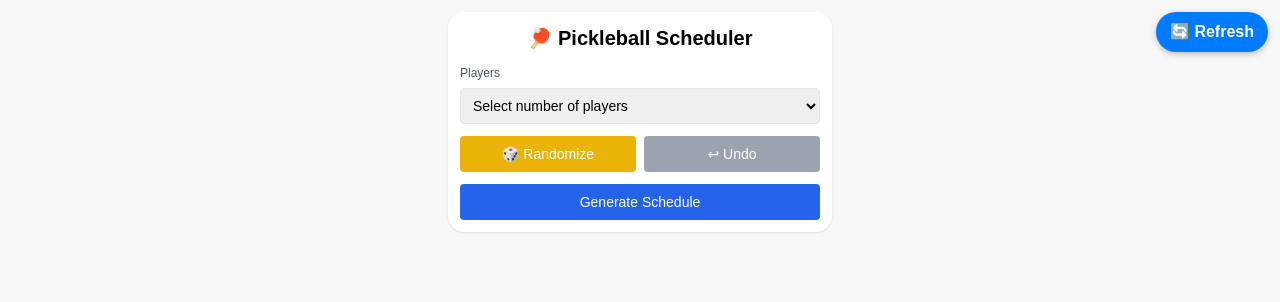
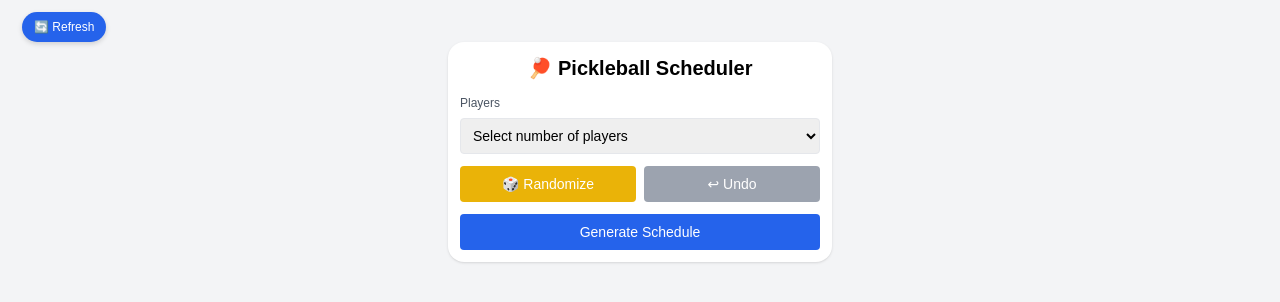
Before and after one commit to 1mch1burgo/Pickleball-app, a React (Create React App) app: page / in a window 1280 px wide. Shown: the top 302 px of the page. Built offline with nearby package versions, Linux system fonts and the light colour scheme.

Commit message:
Update App.css

```diff
--- a/src/App.css
+++ b/src/App.css
@@ -1,4 +1,3 @@
-/* 🎾 App core styles */
 .App {
   text-align: center;
 }
@@ -38,50 +37,51 @@
   }
 }
 
-/* 🧱 Prevent accidental pull-to-refresh */
-html, body {
-  overscroll-behavior-y: contain;
-  height: 100%;
-  margin: 0;
-  padding: 0;
+/* --- 🔄 HEADER AREA WITH BUTTON --- */
+.header-bar {
+  position: sticky;
+  top: 0;
+  z-index: 50;
+  background: white;
+  display: flex;
+  justify-content: center;
+  align-items: center;
+  padding: 8px 12px;
+  border-bottom: 1px solid #e5e7eb;
 }
 
-/* 📱 App container */
-.app-container {
-  position: relative;
-  min-height: 100vh;
-  background-color: #f8f8f8;
+/* heading text */
+.header-title {
+  font-size: 1.25rem;
+  font-weight: 700;
+  color: #1f2937;
+  display: flex;
+  align-items: center;
+  gap: 8px;
 }
 
-/* 🔄 Refresh button */
+/* refresh button beside title */
 .refresh-button {
-  position: fixed;
-  top: 12px;
-  right: 12px;
-  z-index: 9999;
-  background-color: #007bff;
-  color: #fff;
+  margin-left: 10px;
+  background-color: #2563eb;
+  color: white;
   border: none;
-  border-radius: 20px;
-  padding: 8px 14px;
-  font-size: 16px;
-  font-weight: 600;
-  cursor: pointer;
-  box-shadow: 0 2px 6px rgba(0, 0, 0, 0.25);
+  border-radius: 9999px;
+  padding: 6px 12px;
+  font-size: 0.75rem;
   display: flex;
   align-items: center;
-  gap: 6px;
-  transition: opacity 0.3s ease, transform 0.15s ease, background-color 0.25s ease;
-  opacity: 1;
+  gap: 4px;
+  box-shadow: 0 2px 5px rgba(0,0,0,0.15);
+  transition: opacity 0.3s ease, transform 0.3s ease;
+}
+
+.refresh-button.hidden {
+  opacity: 0;
+  pointer-events: none;
+  transform: translateY(-8px);
 }
 
 .refresh-button:hover {
-  background-color: #0056b3;
-  transform: scale(1.05);
+  background-color: #1e40af;
 }
-
-/* ✨ Smooth hide/show when scrolling */
-.refresh-button.hide {
-  opacity: 0;
-  pointer-events: none;
-}
```
